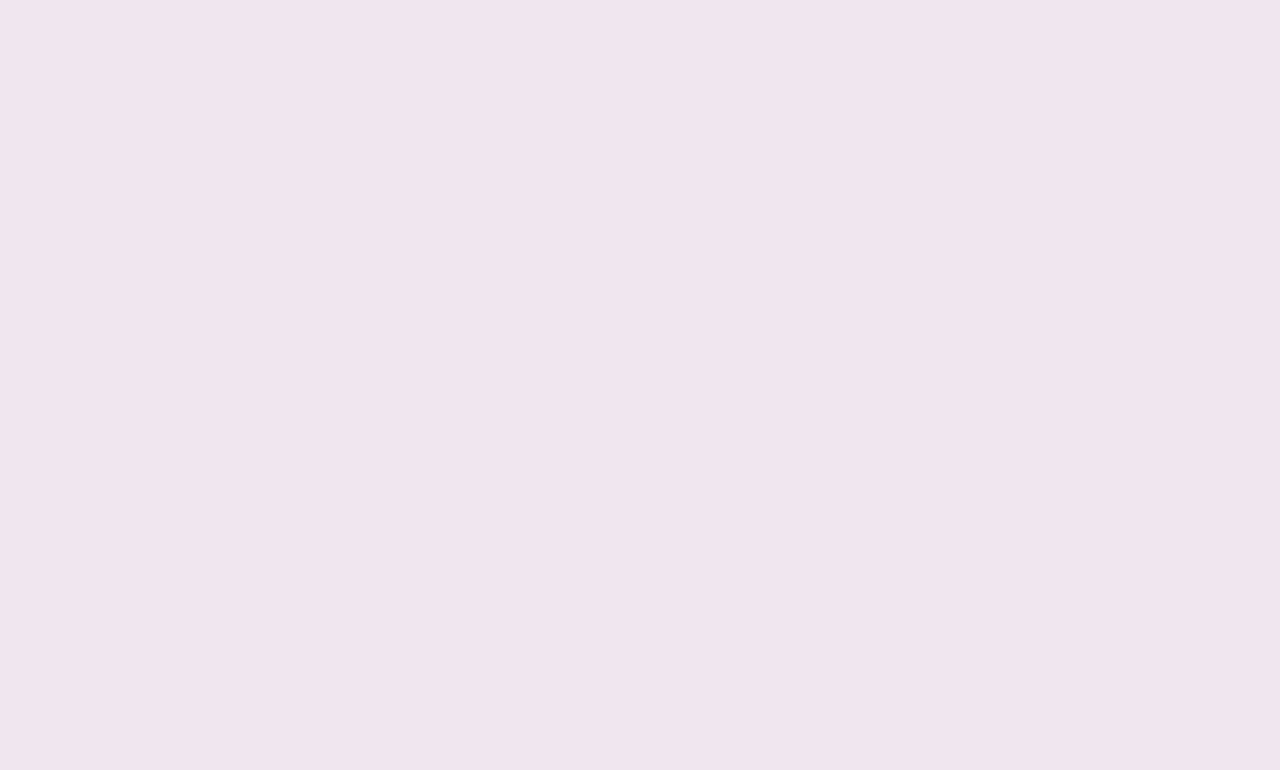
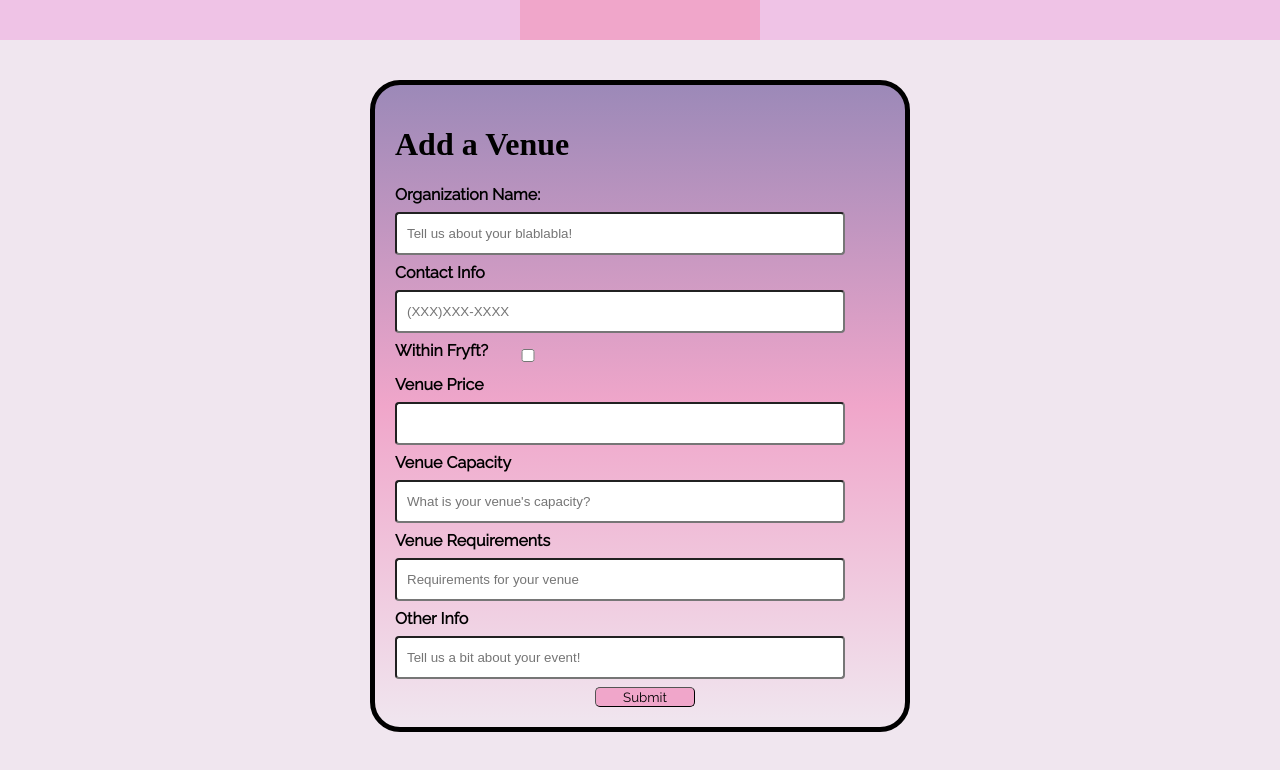
Before and after one commit to nlee5425/HuntSC, a React (Create React App) app in the folder huntsc/: page /form in a window 1280 px wide. Before the commit this address had no page. Shown: the top 770 px of the page. Built offline with nearby package versions, Linux system fonts and the light colour scheme; a web font is replaced by a local one.

Commit message:
navbar change

```diff
--- a/huntsc/src/App.js
+++ b/huntsc/src/App.js
@@ -10,7 +10,7 @@ function App() {
 
       <Routes>
         <Route path="/" element={<List/>}/>
-        {/* <Route path="/form" element = {<AddVenue/>}/> */}
+        <Route path="/form" element = {<AddVenue/>}/>
         <Route path="/request_form" element = {<NameForm/>}/>
       </Routes>
 
```
